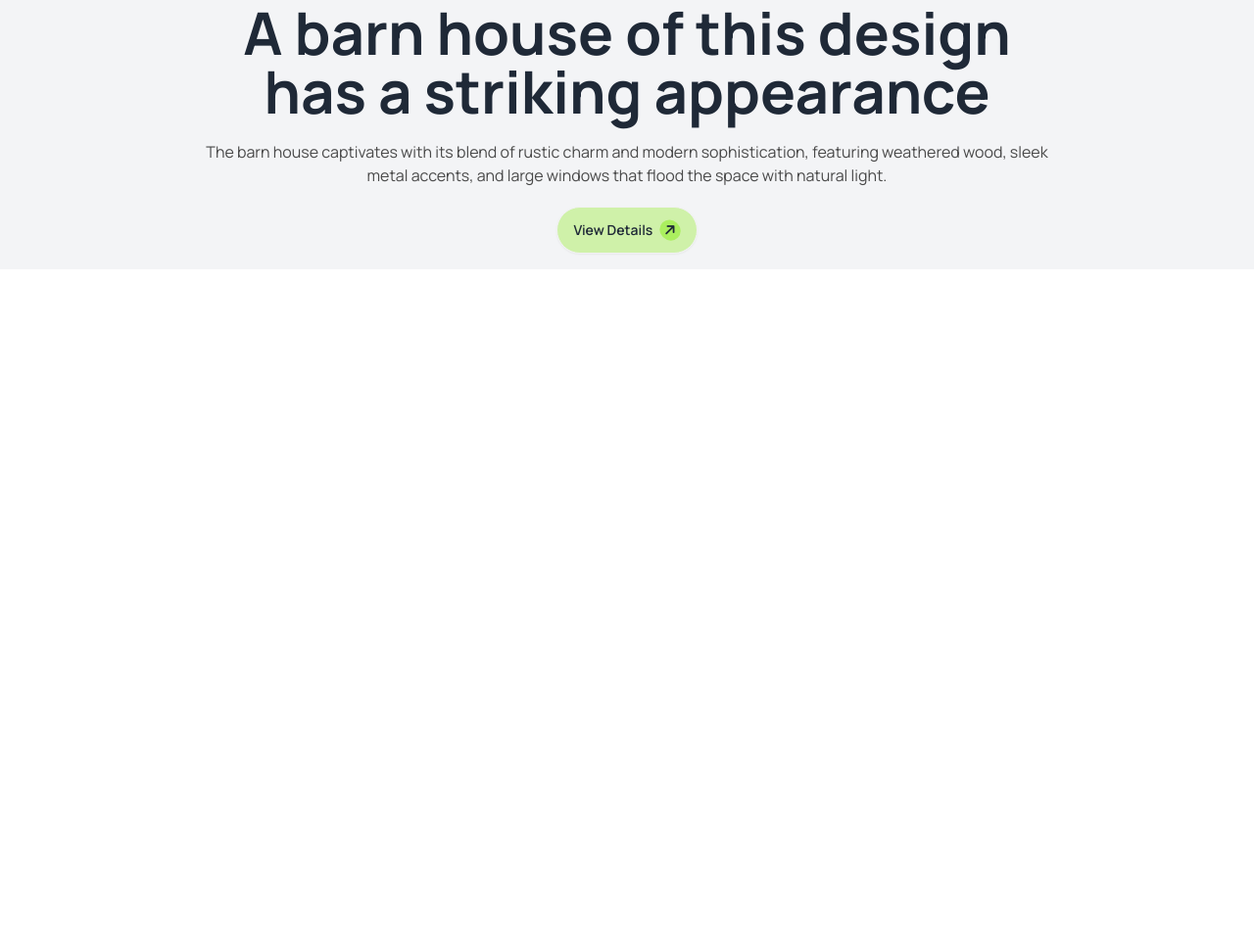
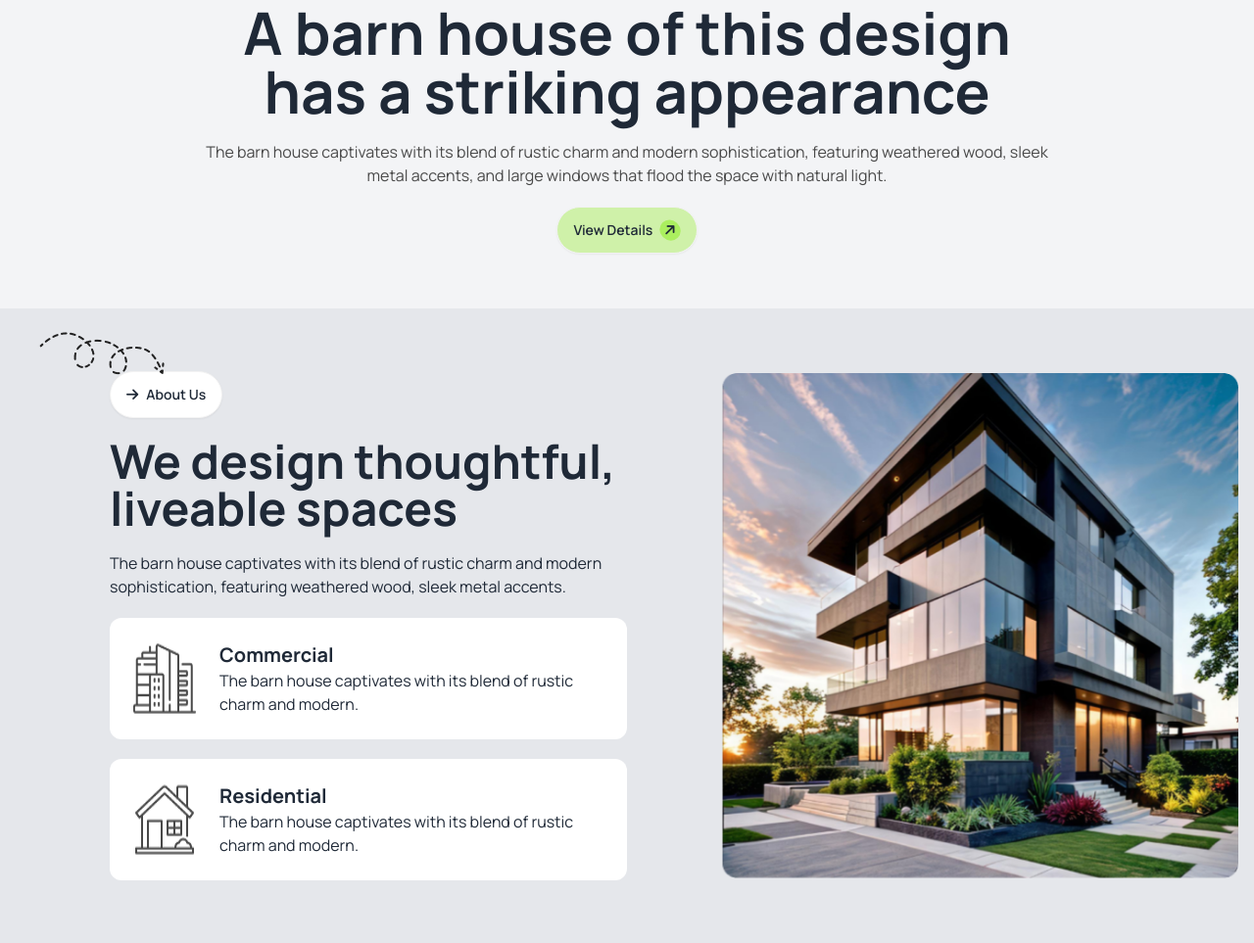
Before and after one commit to tan45Nadim/PH-B10A3-Rental-Solutions, a plain HTML site: page index.html in a window 1280 px wide. Shown: the part 451-1414 px from the top of the page at 98% size. Before the commit the page ends 800 px from the top, so only its background shows below. Drawn offline with nearby package versions, Linux system fonts and the light colour scheme.

Commit message:
liveable-spaces section added

```diff
--- a/index.html
+++ b/index.html
@@ -41,7 +41,7 @@
               "rinterio-secondary": "rgba(171, 239, 95, 0.5)",
               "rinterio-bg1":
                 "linear-gradient(0.00deg, rgb(255, 255, 255),rgba(255, 255, 255, 0) 100%);",
-              // "rinterio-bg1": "#FFFFFFFF #FFFFFF00",
+              "rinterio-bg2": "rgb(30, 30, 30);",
             },
           },
         },
@@ -49,7 +49,7 @@
     </script>
   </head>
   <body class="manrope-font">
-    <header class="bg-gray-100">
+    <header class="bg-gray-100 pb-6 md:pb-10">
       <nav class="container mx-auto">
         <div class="navbar">
           <div class="navbar-start">
@@ -160,8 +160,8 @@
         </div>
       </nav>
       <!-- banner section -->
-      <section class="container mx-auto mb-16">
-        <div class="flex flex-col items-center space-y-4 p-4">
+      <section class="container mx-auto p-4">
+        <div class="flex flex-col items-center space-y-4">
           <!-- image -->
           <div>
             <img src="./assets/banner.png" alt="" />
@@ -177,7 +177,9 @@
               accents, and large windows that flood the space with natural
               light.
             </p>
-            <button class="btn bg-rinterio-secondary rounded-full w-full md:w-auto">
+            <button
+              class="btn bg-rinterio-secondary rounded-full w-full md:w-auto"
+            >
               View Details<i
                 class="fa-solid fa-arrow-right rounded-full bg-rinterio-primary p-1 -rotate-45"
               ></i>
@@ -186,7 +188,64 @@
         </div>
       </section>
     </header>
-    <main></main>
+    <main>
+      <!-- liveable-spaces section -->
+      <section class="bg-gray-200 py-16 p-4">
+        <div class="container mx-auto lg:pl-24 relative">
+          <img
+            class="hidden lg:block absolute -top-10 left-6"
+            src="./assets/Vector.png"
+            alt=""
+          />
+          <div class="flex flex-col lg:flex-row items-center gap-8 lg:gap-24">
+            <!-- text -->
+            <div class="space-y-5 lg:w-1/2 text-center lg:text-left">
+              <button class="btn rounded-full bg-white">
+                <i class="fa-solid fa-arrow-right"></i>About Us
+              </button>
+              <h1 class="text-5xl font-bold">
+                We design thoughtful, liveable spaces
+              </h1>
+              <p class="">
+                The barn house captivates with its blend of rustic charm and
+                modern sophistication, featuring weathered wood, sleek metal
+                accents.
+              </p>
+              <div class="grid grid-cols-1 md:grid-cols-2 lg:grid-cols-1 gap-5">
+                <div
+                  class="bg-white rounded-xl flex flex-row justify-around p-6 gap-6 text-left"
+                >
+                  <img src="./assets/commercial.png" alt="" />
+                  <div>
+                    <h3 class="text-xl font-bold">Commercial</h3>
+                    <p>
+                      The barn house captivates with its blend of rustic charm
+                      and modern.
+                    </p>
+                  </div>
+                </div>
+                <div
+                  class="bg-white rounded-xl flex flex-row justify-around p-6 gap-6 text-left"
+                >
+                  <img src="./assets/residential.png" alt="" />
+                  <div>
+                    <h3 class="text-xl font-bold">Residential</h3>
+                    <p>
+                      The barn house captivates with its blend of rustic charm
+                      and modern.
+                    </p>
+                  </div>
+                </div>
+              </div>
+            </div>
+            <!-- image -->
+            <div class="lg:w-1/2">
+              <img class="object-cover" src="./assets/Rectangle.png" alt="" />
+            </div>
+          </div>
+        </div>
+      </section>
+    </main>
     <footer></footer>
   </body>
 </html>
```
